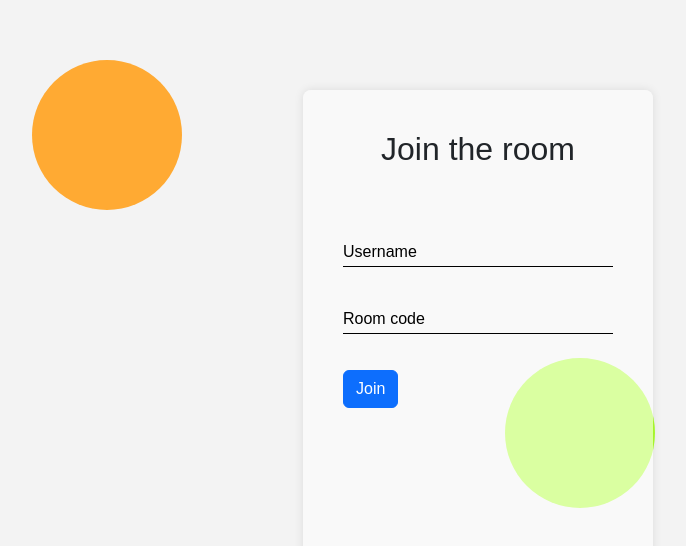
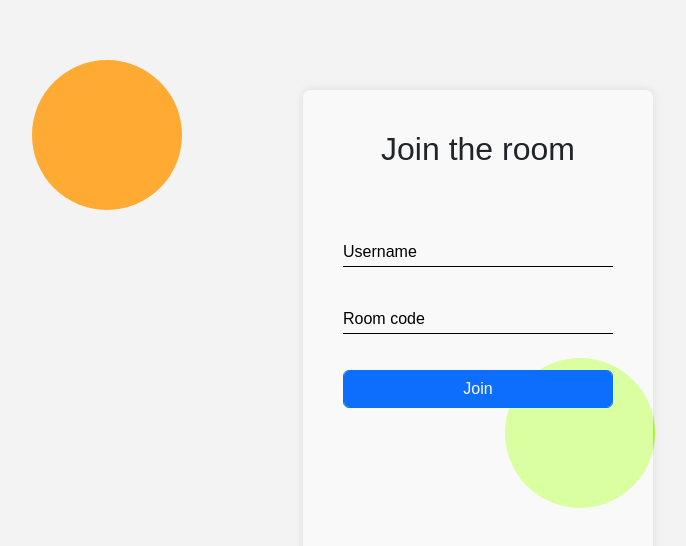
Before and after one commit to Suriya3621/Chat-app, a React (Create React App) app in the folder frontend/: page / in a window 1280 px wide. Shown: the part 140-686 px from the top of the page, without its empty margins (162-848 px from the left). Built offline with nearby package versions, Linux system fonts and the light colour scheme.

Commit message:
Update Login.jsx

```diff
--- a/frontend/src/Login.jsx
+++ b/frontend/src/Login.jsx
@@ -27,7 +27,7 @@ const Login = () => {
         <div class="d-grid">
           <Link onClick={(name === '' || room === '') ? (e) => e.preventDefault() : null}
       to={`/chat?name=${name}&room=${room}`}>
-          <button class="btn btn-primary btn-block">Join</button>
+          <button class="btn btn-primary btn-block form-control">Join</button>
           </Link>
         </div>
 
```
